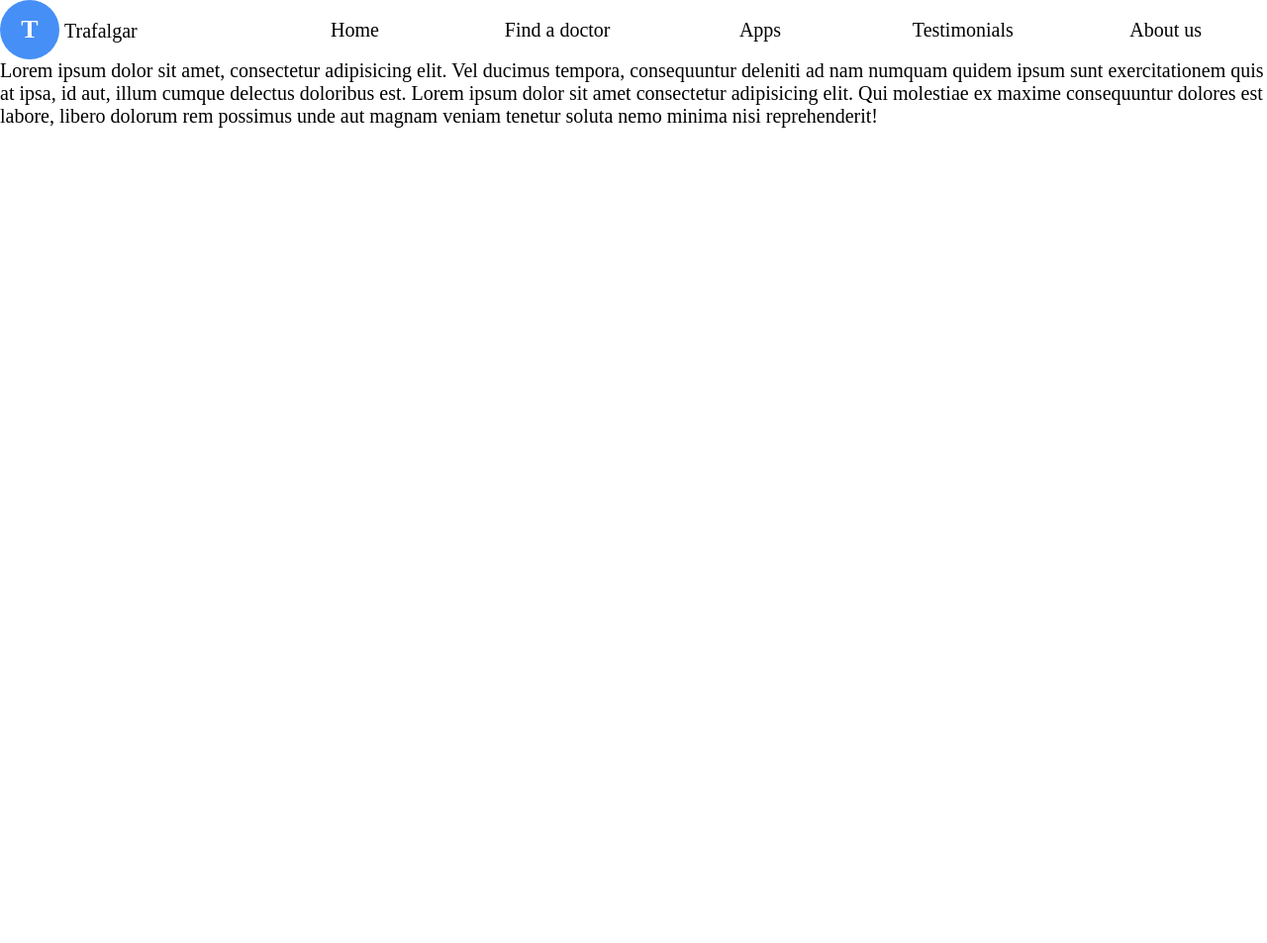
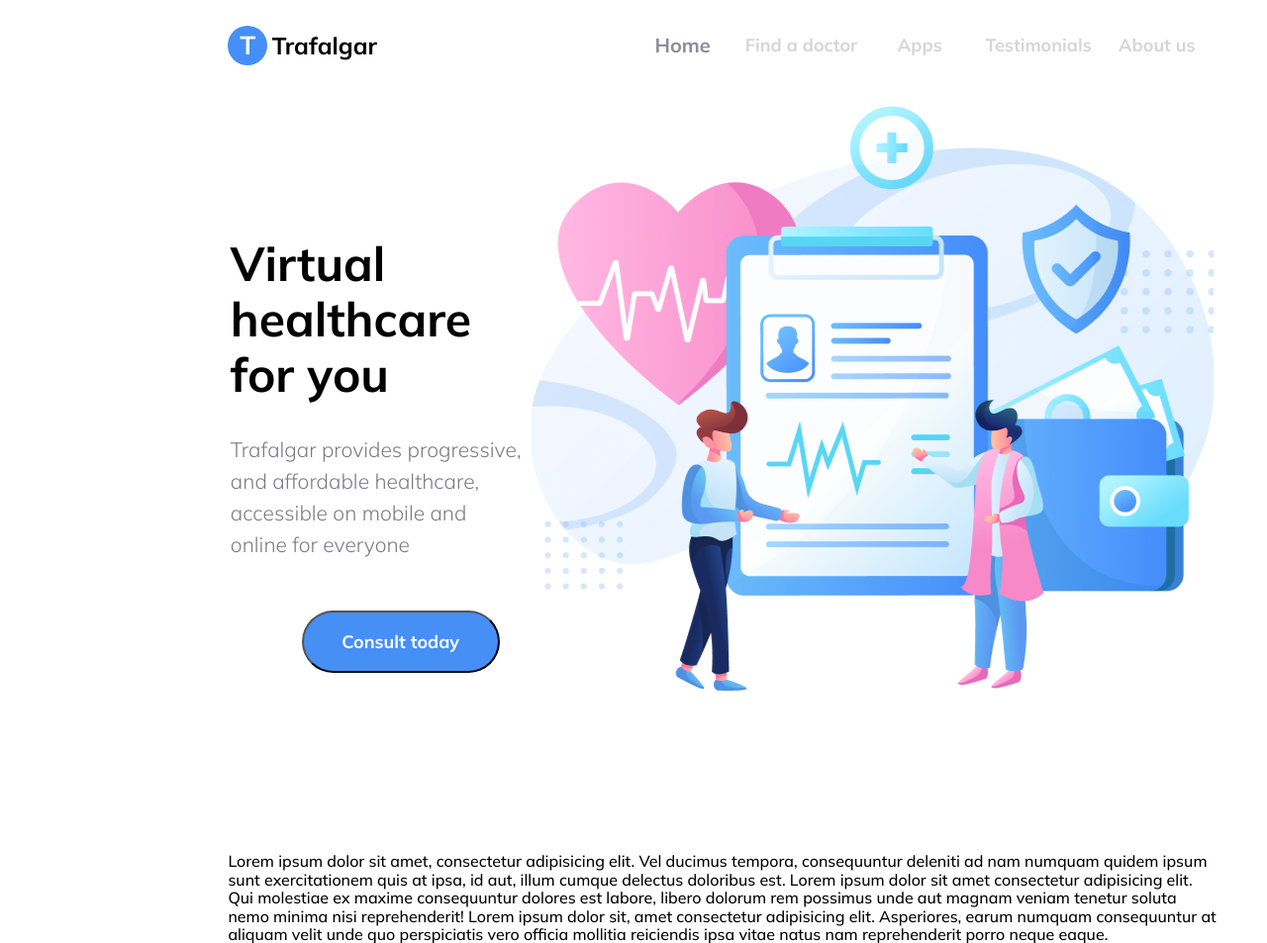
Before and after one commit to aleks-pashkevych/Visit-card, a web app: file trafalgar/index.html in a window 1280 px wide. Shown: the whole page at 99% size. Before the commit the page ends 129 px from the top, so only its background shows below. Run offline with its HTML, style and script files only (its server is not run), Linux system fonts and the light colour scheme.

Commit message:
v Added viertual part of main section, removed font-size from body

```diff
--- a/trafalgar/index.html
+++ b/trafalgar/index.html
@@ -22,18 +22,41 @@
       </div>
 
       <nav class="head-navigation">
-        <li>Home</li>
+        <li class="active">Home</li>
         <li>Find a doctor</li>
         <li>Apps</li>
         <li>Testimonials</li>
         <li>About us</li>
       </nav>
     </header>
+
+    <!-- ! Starting main section -->
+
+    <div class="virtual">
+      <div class="virtual-text">
+        <h1>Virtual healthcare for you</h1>
+        <p>Trafalgar provides progressive, and affordable
+          healthcare, accessible on mobile and online
+          for everyone</p>
+        <button class="virtual-consult-btn">
+          Consult today
+        </button>
+      </div>
+      <div class="virtual-img">
+        <img src="./images/illustration-virtual.png" alt="Illustration">
+      </div>
+    </div>
+
+
     <article>Lorem ipsum dolor sit amet, consectetur adipisicing elit. Vel ducimus tempora, consequuntur deleniti ad nam
       numquam quidem ipsum sunt exercitationem quis at ipsa, id aut, illum cumque delectus doloribus est. Lorem ipsum
       dolor sit amet consectetur adipisicing elit. Qui molestiae ex maxime consequuntur dolores est labore, libero
       dolorum
-      rem possimus unde aut magnam veniam tenetur soluta nemo minima nisi reprehenderit!</article>
+      rem possimus unde aut magnam veniam tenetur soluta nemo minima nisi reprehenderit!
+
+      Lorem ipsum dolor sit, amet consectetur adipisicing elit. Asperiores, earum numquam consequuntur at aliquam velit
+      unde quo perspiciatis vero officia mollitia reiciendis ipsa vitae natus nam reprehenderit porro neque eaque.
+    </article>
 
   </div>
 
--- a/trafalgar/styles/stile.css
+++ b/trafalgar/styles/stile.css
@@ -1,26 +1,35 @@
 @import url(normalize.css);
+@import url('https://fonts.googleapis.com/css2?family=Mulish:ital,wght@0,300;0,500;0,700;1,300;1,400;1,500;1,600;1,700&display=swap');
 
 body {
-  font-size: 20px;
+  min-width: 1200px;
 }
 
 .wrapper {
+  padding-left: 18%;
+  padding-right: 4%;
   overflow: hidden;
+  font-family: "Mulish";
 }
 
 .head {
   display: grid;
-  grid-template-columns: 20% 80%;
-  height: 60px;
-  line-height: 60px;
+  grid-template-columns: 40% 60%;
+  height: 40px;
+  line-height: 40px;
+  font-weight: 700;
+  font-style: normal;
+  position: sticky;
+  top: 26px;
+  margin-bottom: 60px;
 }
 
 .head-logo {
   display: inline-block;
   background-color: #458FF6;
   border-radius: 100%;
-  width: 60px;
-  height: 60px;
+  width: 40px;
+  height: 40px;
   text-align: center;
   color: #fff;
   font-size: 26px;
@@ -29,14 +38,65 @@ body {
 
 .text-logo {
   display: inline-block;
+  font-size: 24px;
+  font-weight: bold;
 }
 
 .head-navigation {
   display: grid;
   grid-template-columns: 20% 20% 20% 20% 20%;
+
 }
 
 .head-navigation>li {
   text-align: center;
   list-style: none;
+  font-size: 18px;
+  opacity: 0.5;
+  color: #ADACAC;
 }
+
+li.active {
+  color: #1F1534;
+  font-size: 20px;
+}
+
+/* ! Main section */
+.virtual {
+  display: flex;
+  flex-direction: row;
+  justify-content: space-around;
+  padding-bottom: 160px;
+}
+
+.virtual-text {
+  width: 30%;
+  padding-top: 106px;
+}
+
+.virtual-text>h1 {
+  font-size: 48px;
+  line-height: 56px;
+  font-weight: bold;
+  color: #000;
+}
+
+.virtual-text>p {
+  font-weight: 300;
+  font-size: 21px;
+  line-height: 32px;
+  color: #7D7987;
+  padding-bottom: 30px;
+}
+
+.virtual-consult-btn {
+  background-color: #458FF6;
+  color: #fff;
+  border-radius: 56px;
+  height: 63px;
+  width: 200px;
+  font-size: 18px;
+  font-weight: bold;
+  line-height: 56px;
+  margin-left: 24%;
+}
```
Also changed, not shown: trafalgar/images/illustration-virtual.png (added).
